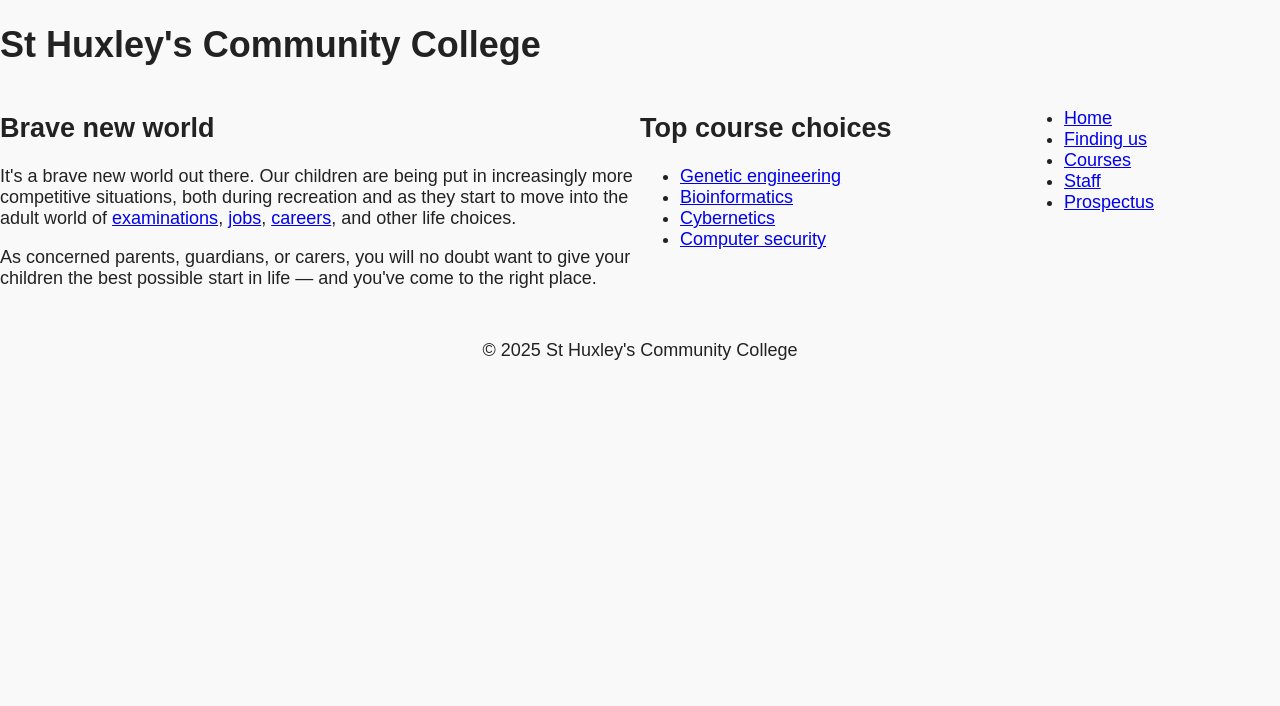
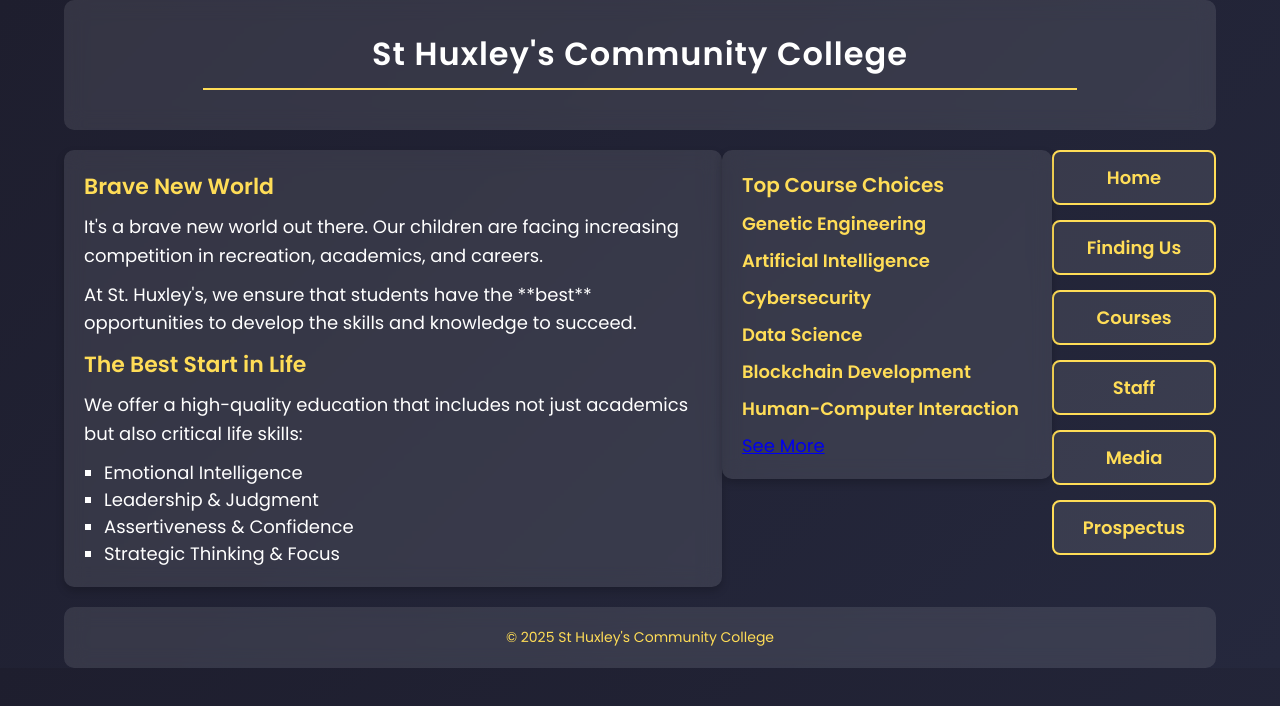
Before and after one commit to Idris-1205/INFT-1206-New, a plain HTML site: page Assignment 3/Assignment 3 part 3/index.html in a window 1280 px wide. Drawn offline with Linux system fonts and the light colour scheme.

Commit message:
Commit
Made major adjustments, fixed the nav menu and lists, added some visually appealing styling

```diff
--- a/Assignment 3/Assignment 3 part 3/index.html
+++ b/Assignment 3/Assignment 3 part 3/index.html
@@ -3,46 +3,65 @@ Author: Aidress Qadeer
 Date: February 22, 2025
 Description: A homepage for St Huxley's Community College, showcasing academic programs and opportunities.
 -->
+
 <!DOCTYPE html>
-<html lang="en-US">
+<html lang="en">
 <head>
     <meta charset="utf-8">
     <meta name="description" content="Explore academic programs and opportunities at St Huxley's Community College, a place for future innovators.">
-    <meta name="viewport" content="width=device-width">
+    <meta name="viewport" content="width=device-width, initial-scale=1.0">
     <title>St Huxley's Community College</title>
-    <link href="style.css" rel="stylesheet">
+    <link rel="stylesheet" href="style.css">
+    <link href="https://fonts.googleapis.com/css2?family=Poppins:wght@300;400;600&display=swap" rel="stylesheet">
 </head>
 <body>
 
     <header>
         <h1>St Huxley's Community College</h1>
+        <hr>
     </header>
 
+    <div class="container">
         <section>
-      <h2>Brave new world</h2>
-      <p>It's a brave new world out there. Our children are being put in increasingly more competitive situations, both during recreation and as they start to move into the adult world of <a href="https://en.wikipedia.org/wiki/Examination">examinations</a>, <a href="https://en.wikipedia.org/wiki/Jobs">jobs</a>, <a href="https://en.wikipedia.org/wiki/Career">careers</a>, and other life choices.</p>
-      <p>As concerned parents, guardians, or carers, you will no doubt want to give your children the best possible start in life — and you've come to the right place.</p>
+            <h2>Brave New World</h2>
+            <p>It's a brave new world out there. Our children are facing increasing competition in recreation, academics, and careers. </p>
+            <p>At St. Huxley's, we ensure that students have the **best** opportunities to develop the skills and knowledge to succeed.</p>
+
+            <h2>The Best Start in Life</h2>
+            <p>We offer a high-quality education that includes not just academics but also critical life skills:</p>
+
+            <ul>
+                <li>Emotional Intelligence</li>
+                <li>Leadership & Judgment</li>
+                <li>Assertiveness & Confidence</li>
+                <li>Strategic Thinking & Focus</li>
+            </ul>
         </section>
 
         <aside>
-    <h2>Top course choices</h2>
+            <h2>Top Course Choices</h2>
             <ul>
-      <li><a href="#" aria-label="Learn more about Genetic Engineering">Genetic engineering</a></li>
-      <li><a href="#" aria-label="Learn more about Bioinformatics">Bioinformatics</a></li>
-      <li><a href="#" aria-label="Learn more about Cybernetics">Cybernetics</a></li>
-      <li><a href="#" aria-label="Learn more about Computer Security">Computer security</a></li>
+                <li><a href="#">Genetic Engineering</a></li>
+                <li><a href="#">Artificial Intelligence</a></li>
+                <li><a href="#">Cybersecurity</a></li>
+                <li><a href="#">Data Science</a></li>
+                <li><a href="#">Blockchain Development</a></li>
+                <li><a href="#">Human-Computer Interaction</a></li>
             </ul>
+            <p><a href="#" class="see-more">See More</a></p>
         </aside>
 
-  <nav>
+        <nav class="sidebar-nav">
             <ul>
                 <li><a href="#">Home</a></li>
-      <li><a href="#">Finding us</a></li>
+                <li><a href="#">Finding Us</a></li>
                 <li><a href="#">Courses</a></li>
                 <li><a href="#">Staff</a></li>
+                <li><a href="#">Media</a></li>
                 <li><a href="#">Prospectus</a></li>
             </ul>
         </nav>
+    </div>
 
     <footer>
         <p>&copy; 2025 St Huxley's Community College</p>
--- a/Assignment 3/Assignment 3 part 3/style.css
+++ b/Assignment 3/Assignment 3 part 3/style.css
@@ -1,41 +1,168 @@
 /*
 Author: Aidress Qadeer
 Date: February 22, 2025
-Description: CSS layout for St Huxley's Community College homepage, focusing on structured sections and responsive design.
+Description: Modern and interactive styling with hover effects, animations, and a sleek UI.
 */
 
+/* Global Reset */
 * {
   box-sizing: border-box;
+  margin: 0;
+  padding: 0;
+  transition: all 0.3s ease-in-out;
 }
 
 body {
+  font-family: "Poppins", sans-serif;
   font-size: 18px;
+  background: linear-gradient(135deg, #1e1e2e, #25283d);
+  color: #fff;
+  width: 90%;
+  max-width: 1200px;
   margin: 0 auto;
-  min-width: 1000px;
-  max-width: 1400px;
-  font-family: Arial, sans-serif;
-  background-color: #f9f9f9;
-  color: #222;
+}
+
+/* Header */
+header {
+  text-align: center;
+  padding: 30px;
+  background: rgba(255, 255, 255, 0.1);
+  backdrop-filter: blur(10px);
+  border-radius: 10px;
+}
+
+header h1 {
+  font-size: 32px;
+  font-weight: 600;
+  letter-spacing: 1px;
+}
+
+hr {
+  border: 1px solid #ffdd57;
+  width: 80%;
+  margin: 10px auto;
 }
 
 /* Layout */
-section {
-  float: left;
-  width: 50%;
+.container {
+  display: flex;
+  justify-content: space-between;
+  align-items: flex-start;
+  margin-top: 20px;
 }
 
-aside {
-  float: left;
-  width: 30%;
+/* Section (Main Content) */
+section {
+  width: 60%;
+  background: rgba(255, 255, 255, 0.1);
+  padding: 20px;
+  border-radius: 10px;
+  backdrop-filter: blur(10px);
+  box-shadow: 0 4px 8px rgba(0, 0, 0, 0.2);
 }
 
-nav {
-  float: left;
-  width: 20%;
+section:hover {
+  transform: scale(1.02);
 }
 
+section h2 {
+  font-size: 22px;
+  font-weight: bold;
+  color: #ffdd57;
+  margin-bottom: 10px;
+}
+
+section p {
+  line-height: 1.6;
+  margin-bottom: 10px;
+}
+
+section ul {
+  margin-top: 10px;
+  padding-left: 20px;
+}
+
+section ul li {
+  list-style-type: square;
+}
+
+/* Sidebar (Courses) */
+aside {
+  width: 30%;
+  background: rgba(255, 255, 255, 0.1);
+  padding: 20px;
+  border-radius: 10px;
+  backdrop-filter: blur(10px);
+  box-shadow: 0 4px 8px rgba(0, 0, 0, 0.2);
+}
+
+aside h2 {
+  font-size: 20px;
+  font-weight: bold;
+  color: #ffdd57;
+  margin-bottom: 10px;
+}
+
+aside ul {
+  list-style-type: none;
+}
+
+aside ul li {
+  margin: 10px 0;
+}
+
+aside ul li a {
+  text-decoration: none;
+  color: #ffdd57;
+  font-weight: bold;
+}
+
+aside ul li a:hover {
+  color: #f9a825;
+}
+
+/* Sidebar Navigation */
+.sidebar-nav {
+  width: 15%;
+}
+
+.sidebar-nav ul {
+  list-style-type: none;
+}
+
+.sidebar-nav ul li {
+  margin-bottom: 15px;
+}
+
+.sidebar-nav ul li a {
+  display: block;
+  padding: 12px;
+  border: 2px solid #ffdd57;
+  text-align: center;
+  text-decoration: none;
+  color: #ffdd57;
+  font-weight: bold;
+  border-radius: 8px;
+  background: rgba(255, 255, 255, 0.1);
+}
+
+.sidebar-nav ul li a:hover {
+  background-color: #ffdd57;
+  color: #1e1e2e;
+  transform: scale(1.1);
+}
+
+/* Footer */
 footer {
-  clear: both;
   text-align: center;
-  padding: 15px;
+  padding: 20px;
+  margin-top: 20px;
+  font-size: 14px;
+  background: rgba(255, 255, 255, 0.1);
+  backdrop-filter: blur(10px);
+  border-radius: 10px;
 }
+
+footer p {
+  color: #ffdd57;
+}
```
Lines whose indentation alone changed are shown as unchanged.
